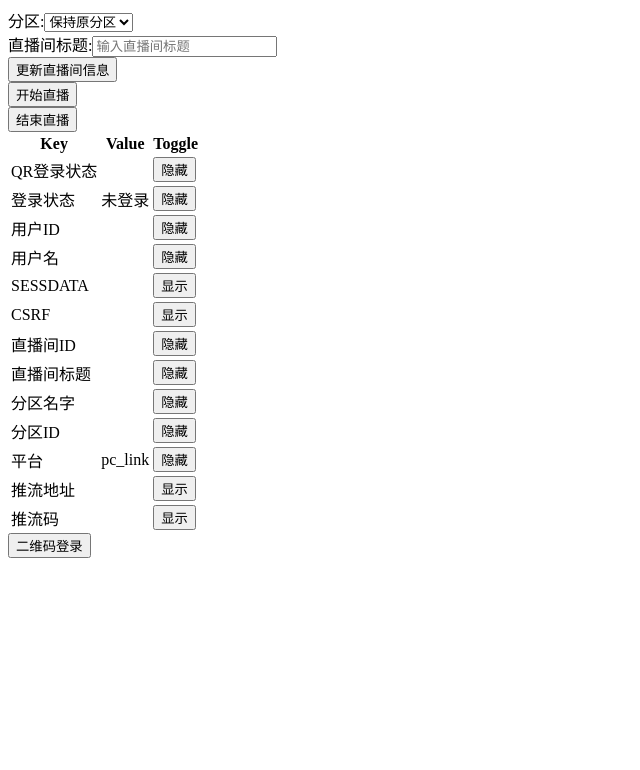
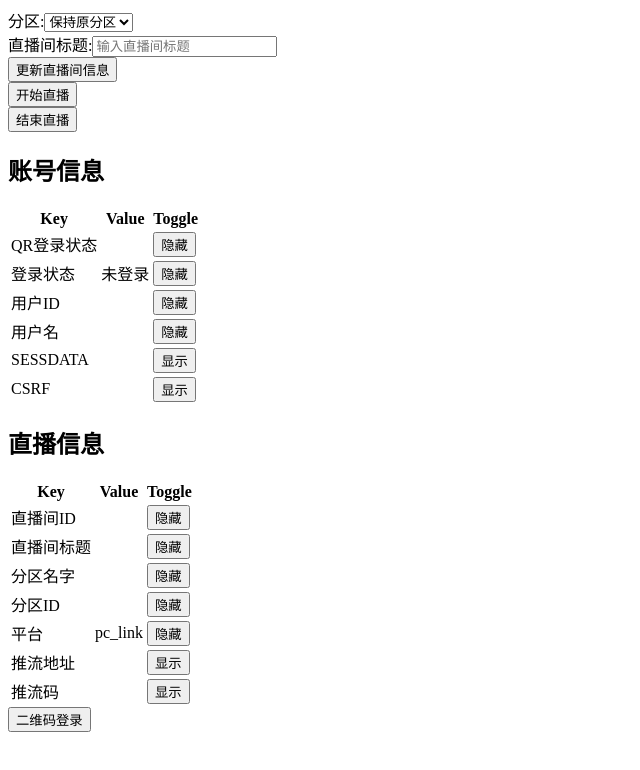
Before and after one commit to TianYu-00/Bilibili-Stream-Manager, a React (Vite) app in the folder src/renderer/: page / in a window 1280 px wide. Shown: the top 770 px of the page, without its empty margins (0-640 px from the left). Built offline with nearby package versions, Linux system fonts and the light colour scheme.

Commit message:
Refactor TableComponent to separate account and stream info
Split the table data in TableComponent into accountData and streamData, rendering them as separate tables with headings. Also reset username state on logout in App.jsx for improved state management.

```diff
--- a/src/renderer/src/App.jsx
+++ b/src/renderer/src/App.jsx
@@ -56,6 +56,7 @@ function App() {
     setCSRF('')
     setMid('')
     setRoomId(null)
+    setUsername('')
   }
 
   const getLoginQRCode = async () => {
--- a/src/renderer/src/components/TableComponent.jsx
+++ b/src/renderer/src/components/TableComponent.jsx
@@ -15,13 +15,16 @@ export default function TableComponent({
   stream_address,
   stream_key
 }) {
-  const tableData = [
+  const accountData = [
     { label: 'QR登录状态', value: qr_status, sensitive: false },
     { label: '登录状态', value: isLoggedIn ? '已登录' : '未登录', sensitive: false },
     { label: '用户ID', value: uid, sensitive: false },
     { label: '用户名', value: username, sensitive: false },
     { label: 'SESSDATA', value: sessdata, sensitive: true },
-    { label: 'CSRF', value: csrf, sensitive: true },
+    { label: 'CSRF', value: csrf, sensitive: true }
+  ]
+
+  const streamData = [
     { label: '直播间ID', value: room_id, sensitive: false },
     { label: '直播间标题', value: title, sensitive: false },
     { label: '分区名字', value: area_name, sensitive: false },
@@ -32,31 +35,25 @@ export default function TableComponent({
   ]
 
   const initialVisibility = {}
-  tableData.forEach(({ label, sensitive }) => {
-    if (sensitive === true) {
-      initialVisibility[label] = false
-    } else {
-      initialVisibility[label] = true
-    }
+  ;[...accountData, ...streamData].forEach(({ label, sensitive }) => {
+    initialVisibility[label] = !sensitive
   })
 
   const [visibility, setVisibility] = useState(initialVisibility)
 
   const toggleVisibility = (label) => {
-    setVisibility((prev) => ({
-      ...prev,
-      [label]: !prev[label]
-    }))
+    setVisibility((prev) => ({ ...prev, [label]: !prev[label] }))
   }
 
   const maskValue = (val) => {
-    if (!val) return ''
+    if (val == null) return ''
     if (typeof val === 'string') return '*'.repeat(val.length)
     return '***'
   }
 
-  return (
+  const renderTable = (data, heading) => (
     <div className="overflow-x-auto mt-4 w-full">
+      <h2 className="font-semibold text-lg mb-2">{heading}</h2>
       <table className="table-auto w-full border-collapse border border-gray-300 text-sm">
         <thead className="bg-gray-100">
           <tr>
@@ -66,20 +63,19 @@ export default function TableComponent({
           </tr>
         </thead>
         <tbody>
-          {tableData.map(({ label, value }) => {
+          {data.map(({ label, value }) => {
             const isVisible = visibility[label]
-
             return (
               <tr key={label}>
                 <td className="border px-4 py-2 font-medium">{label}</td>
                 <td className="border px-4 py-2 break-all">
                   {isVisible ? value : maskValue(value)}
                 </td>
-                <td className="border px-4 py-2 text-center w-20">
+                <td className="border px-4 py-2 text-center">
                   <button
+                    type="button"
                     onClick={() => toggleVisibility(label)}
                     className="px-2 py-1 text-xs bg-gray-200 rounded hover:bg-gray-300"
-                    type="button"
                   >
                     {isVisible ? '隐藏' : '显示'}
                   </button>
@@ -91,4 +87,11 @@ export default function TableComponent({
       </table>
     </div>
   )
+
+  return (
+    <div className="w-full">
+      {renderTable(accountData, '账号信息')}
+      {renderTable(streamData, '直播信息')}
+    </div>
+  )
 }
```
